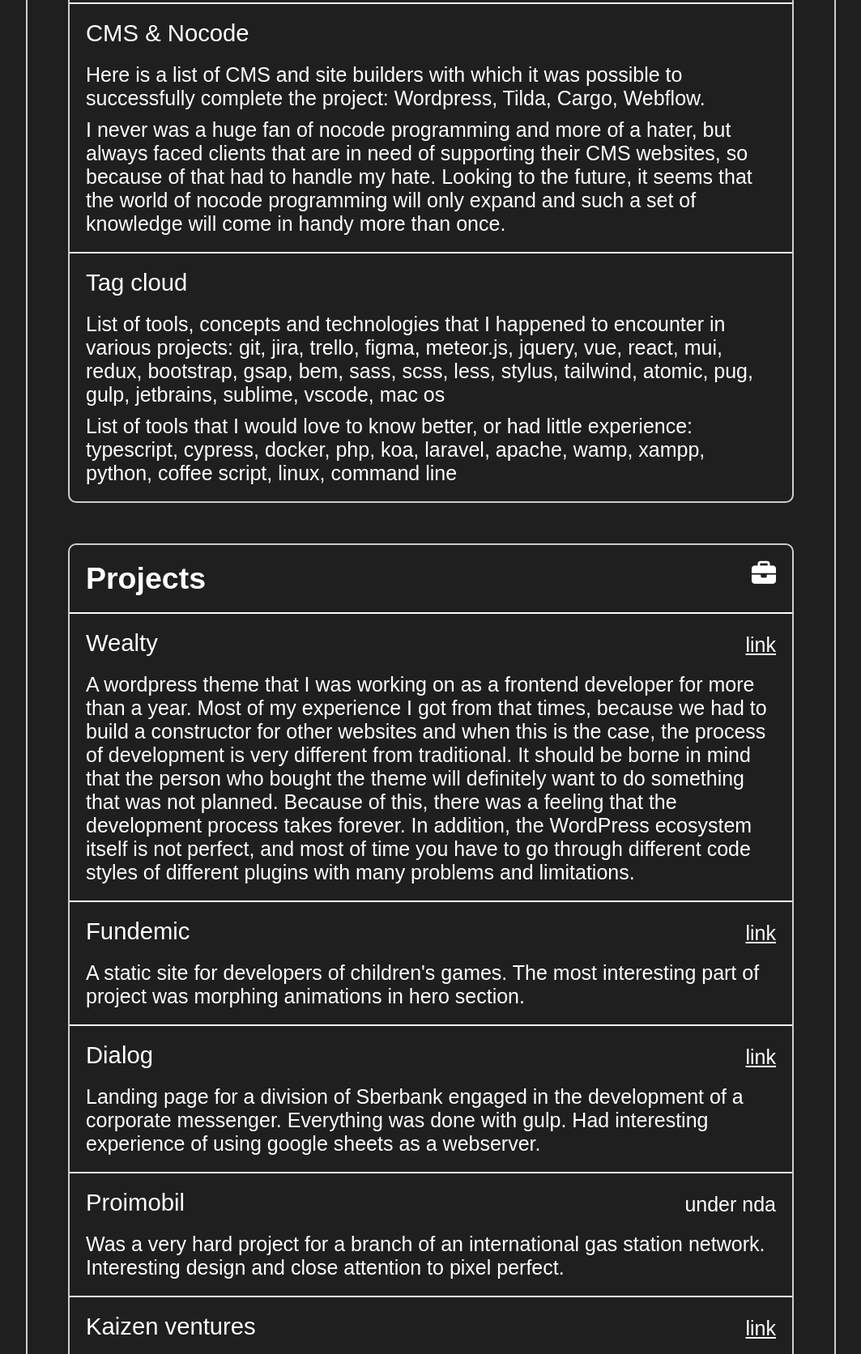
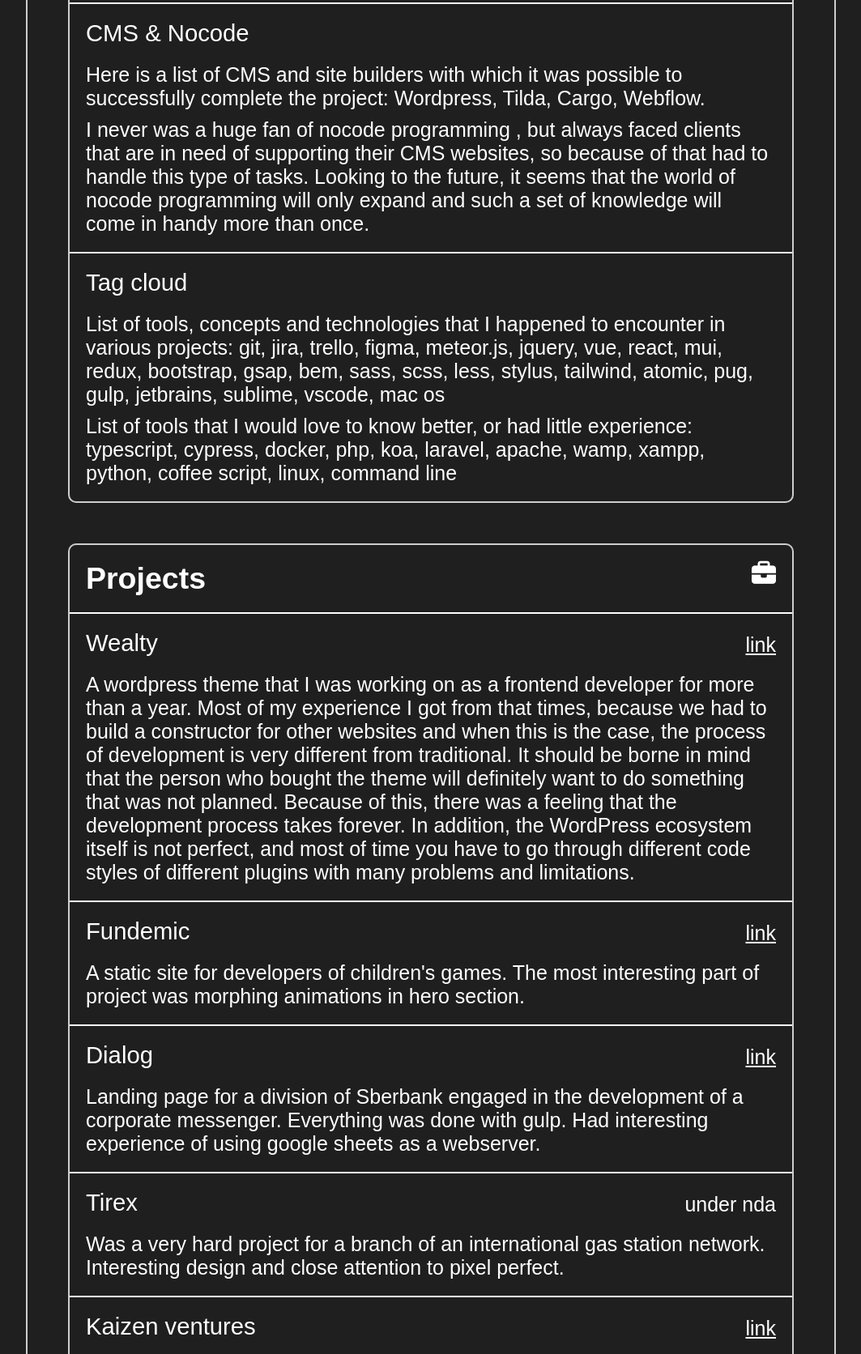
Before and after one commit to artponomariov/artponomariov, a website: page pug/main.pug in a window 1280 px wide. Shown: the part 2486-4158 px from the top of the page at 81% size, without its empty margins (108-1171 px from the left). Drawn offline with nearby package versions, Linux system fonts and the light colour scheme; files that its build step writes are made by us from their sources; a web font is replaced by a local one.

Commit message:
text edit

```diff
--- a/pug/main.pug
+++ b/pug/main.pug
@@ -87,7 +87,7 @@
                             | CMS & Nocode
                     .box--body
                         p Here is a list of CMS and site builders with which it was possible to successfully complete the project: Wordpress, Tilda, Cargo, Webflow.
-                        p I never was a huge fan of nocode programming and more of a hater, but always faced clients that are in need of supporting their CMS websites, so because of that had to handle my hate. Looking to the future, it seems that the world of nocode programming will only expand and such a set of knowledge will come in handy more than once.
+                        p I never was a huge fan of nocode programming , but always faced clients that are in need of supporting their CMS websites, so because of that had to handle this type of tasks. Looking to the future, it seems that the world of nocode programming will only expand and such a set of knowledge will come in handy more than once.
                 .article.article--tools
                     .divider
                     .box--name
@@ -138,7 +138,7 @@
                     .divider
                     .box--name
                         h3
-                            | Proimobil
+                            | Tirex
                         span
                             | under nda
                     .box--body
```
Also changed, not shown: index.html (+2 -2 lines).
